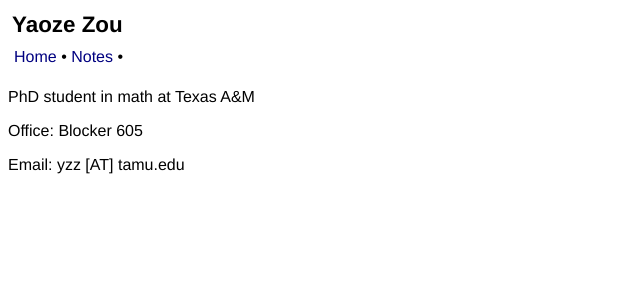
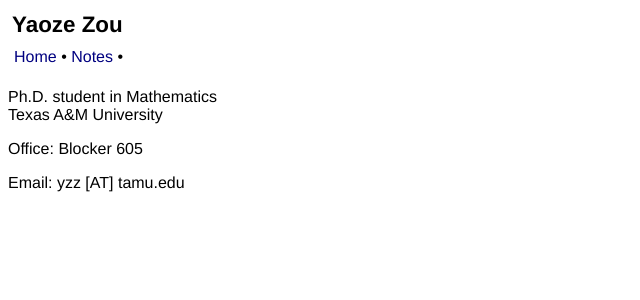
Before and after one commit to yzzou/yzzou.github.io, a Jekyll site: the page built from index.md, in a window 1280 px wide. Shown: the top 300 px of the page, without its empty margins (0-640 px from the left). Built offline with Jekyll 4.4.1, drawn with Linux system fonts in a browser that asks for light colours.

Commit message:
updated personal info

```diff
--- a/index.md
+++ b/index.md
@@ -3,7 +3,8 @@ layout: default
 title: Home
 ---
 
-PhD student in math at Texas A&M
+Ph.D. student in Mathematics<br>
+Texas A&M University
 
 Office: Blocker 605
 
```
